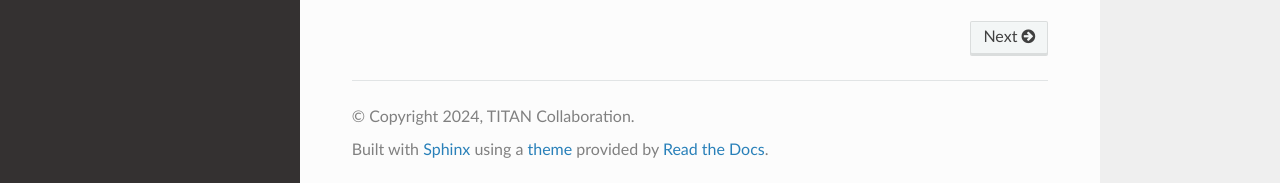
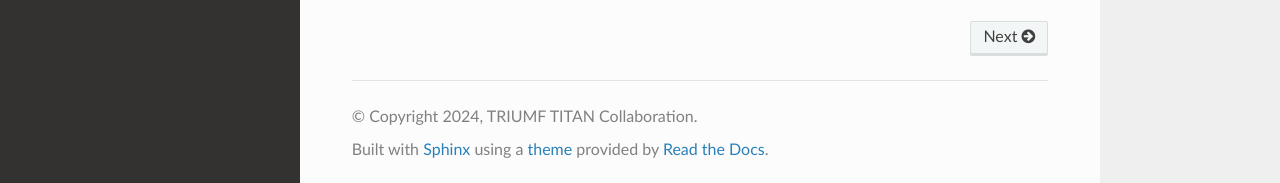
Before and after one commit to aczihalytriumf/phiat-documentation, a Sphinx documentation site: the page built from docs/source/index.rst, in a window 1280 px wide and 900 px high, scrolled down 662 px. Shown: the part 714-897 px from the top of the window. Built offline with Sphinx 7.4.7 and the Read the Docs theme 3.1.0, drawn with Linux system fonts in a browser that asks for light colours; pages that are not in the unit, such as notebooks, are missing from menus.

Commit message:
Update conf.py

```diff
--- a/docs/source/conf.py
+++ b/docs/source/conf.py
@@ -3,8 +3,8 @@
 # -- Project information
 
 project = 'PhIAT'
-copyright = '2024, TITAN Collaboration'
-author = 'TITAN Collaboration'
+copyright = '2024, TRIUMF TITAN Collaboration'
+author = 'TRIUMF TITAN Collaboration'
 
 release = '0.1'
 version = '0.1.0'
```
